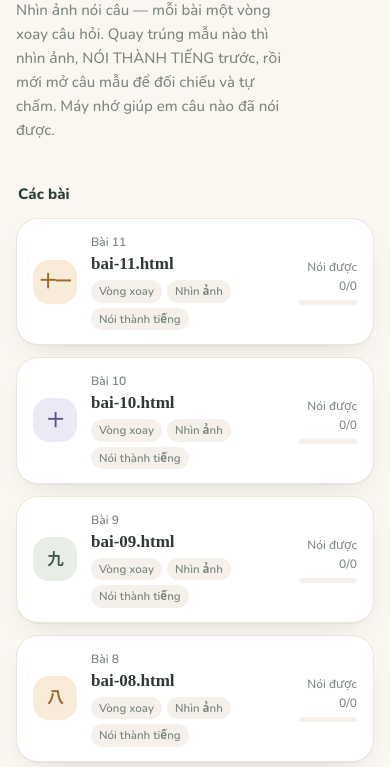
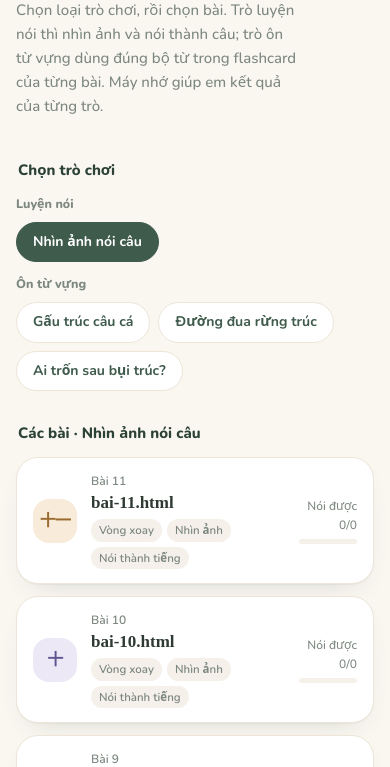
Before and after one commit to zqing2455-droid/ON-TAP-HSK2, a plain HTML site: page tro-choi/index.html in a window 390 px wide. Shown: the part 146-913 px from the top of the page. Drawn offline with nearby package versions, Linux system fonts and the light colour scheme; no server answers.

Commit message:
Mục Trò chơi: phân loại Luyện nói / Ôn từ vựng, thêm trang choi.html

```diff
--- a/tro-choi/index.html
+++ b/tro-choi/index.html
@@ -3,7 +3,7 @@
 <head>
 <meta charset="utf-8">
 <meta name="viewport" content="width=device-width,initial-scale=1">
-<title>Trò chơi · Nhìn ảnh nói câu · HSK2</title>
+<title>Trò chơi · HSK2</title>
 <link rel="preconnect" href="https://fonts.gstatic.com" crossorigin>
 <link rel="stylesheet" href="https://fonts.googleapis.com/css2?family=Be+Vietnam+Pro:wght@400;600;800&family=Noto+Serif+SC:wght@400;600;900&display=swap">
 <style>
@@ -68,7 +68,14 @@ a.les.done .seal{background:var(--jade); box-shadow:inset 0 0 0 2px rgba(255,255
   padding:14px 16px; box-shadow:var(--shadow); color:var(--ink-2); font-size:13.5px}
 .how b{color:var(--ink)}
 footer{margin-top:40px; padding-top:16px; border-top:1px solid var(--line); font-size:12.5px; color:var(--muted)}
-@media (max-width:480px){ .prog{width:58px} .seal{width:40px;height:40px;font-size:18px} }
+.kinds{display:grid; gap:12px}
+.kgroup{display:flex; flex-wrap:wrap; align-items:center; gap:8px 12px}
+.klabel{flex:none; width:92px; font-size:12.5px; font-weight:800; color:var(--muted)}
+.tabs{display:flex; flex-wrap:wrap; gap:8px}
+.tab{font:inherit; font-size:14px; font-weight:700; padding:8px 16px; border-radius:99px; cursor:pointer;
+  background:var(--card); color:var(--ink); border:1px solid var(--line)}
+.how p{margin:0 0 6px} .how p:last-child{margin:0}
+@media (max-width:480px){ .prog{width:58px} .seal{width:40px;height:40px;font-size:18px} .klabel{width:100%} }
 </style>
 <!-- MAM-XANH:dau -->
 <link rel="preconnect" href="https://fonts.googleapis.com">
@@ -85,34 +92,68 @@ footer{margin-top:40px; padding-top:16px; border-top:1px solid var(--line); font
 
 <header>
   <div class="eyebrow">《新 HSK 教程 2》</div>
-  <h1>Trò chơi <span class="zh">看图说话</span></h1>
-  <p class="sub">Nhìn ảnh nói câu — mỗi bài một vòng xoay câu hỏi. Quay trúng mẫu nào thì nhìn ảnh,
-  NÓI THÀNH TIẾNG trước, rồi mới mở câu mẫu để đối chiếu và tự chấm. Máy nhớ giúp em câu nào đã nói được.</p>
+  <h1>Trò chơi <span class="zh">游戏</span></h1>
+  <p class="sub">Chọn loại trò chơi, rồi chọn bài. Trò luyện nói thì nhìn ảnh và nói thành câu;
+  trò ôn từ vựng dùng đúng bộ từ trong flashcard của từng bài. Máy nhớ giúp em kết quả của từng trò.</p>
 </header>
 
-<h2 class="sec">Các bài</h2>
+<h2 class="sec">Chọn trò chơi</h2>
+<div class="kinds">
+  <div class="kgroup">
+    <div class="klabel">Luyện nói</div>
+    <div class="tabs" role="tablist">
+      <button class="tab" role="tab" data-k="nhin-anh">Nhìn ảnh nói câu</button>
+    </div>
+  </div>
+  <div class="kgroup">
+    <div class="klabel">Ôn từ vựng</div>
+    <div class="tabs" role="tablist">
+      <button class="tab" role="tab" data-k="cau-ca">Gấu trúc câu cá</button>
+      <button class="tab" role="tab" data-k="duong-dua">Đường đua rừng trúc</button>
+      <button class="tab" role="tab" data-k="bui-truc">Ai trốn sau bụi trúc?</button>
+    </div>
+  </div>
+</div>
+
+<h2 class="sec" id="secTitle">Các bài</h2>
 <div class="list" id="list"></div>
 
 <h2 class="sec">Chơi thế nào cho vào</h2>
-<div class="how">
-  <b>Lượt 1</b> — quay vòng, nhìn ảnh rồi nói to cả câu. Chưa nói được thì chấm “Cần luyện lại”, đừng ngại.<br>
-  <b>Lượt 2</b> — bấm “Quay lại những mẫu còn hồng”, chỉ luyện lại đúng những câu còn vấp.<br>
-  <b>Lượt 3</b> — tự nói mà KHÔNG mở câu mẫu. Nói trơn được cả bài là thuộc thật.
-</div>
+<div class="how" id="how"></div>
 
 <footer>Tiến độ được lưu trên máy em đang dùng. Bài mới nhất nằm trên cùng.</footer>
 </div>
 
 <script>
-/* ═════════ TỰ ĐỘNG TÌM BỘ THẺ ═════════
-   Trang tự dò bai-01.html, bai-02.html, … trong cùng thư mục cho tới khi
-   không thấy file tiếp theo. Thêm bài mới chỉ cần copy file vào đây, không phải sửa trang này. */
+/* ═════════ PHÂN LOẠI TRÒ CHƠI ═════════
+   Luyện nói   · nhin-anh  → mỗi bài một file bai-NN.html trong thư mục này (nặng vì có ảnh).
+   Ôn từ vựng  · cau-ca, duong-dua, bui-truc → dùng chung trang choi.html?tro=…&bai=N,
+                 dữ liệu từng bài ở du-lieu/bai-NN.json (dựng bằng assets/dung-tro-choi.py).
+   Trang tự dò file bài cho tới khi không thấy file tiếp theo — thêm bài mới không phải sửa trang này. */
 const NUM='零一二三四五六七八九十';
 const cn=n=> n<=10?NUM[n] : n<20?'十'+(n%10?NUM[n%10]:'') : NUM[Math.floor(n/10)]+'十'+(n%10?NUM[n%10]:'');
 const pad=n=>String(n).padStart(2,'0');
 const esc=s=>String(s).replace(/[&<>"]/g,c=>({'&':'&amp;','<':'&lt;','>':'&gt;','"':'&quot;'}[c]));
 
-/* Đếm số mẫu câu học viên đã chấm "Nói được rồi" (trò chơi lưu {thứ tự: 1|0}). */
+const LOAI={
+  'nhin-anh':{ten:'Nhìn ảnh nói câu', tags:['Vòng xoay','Nhìn ảnh','Nói thành tiếng'], how:
+    '<p><b>Lượt 1</b> — quay vòng, nhìn ảnh rồi nói to cả câu. Chưa nói được thì chấm “Cần luyện lại”, đừng ngại.</p>'+
+    '<p><b>Lượt 2</b> — bấm “Quay lại những mẫu còn hồng”, chỉ luyện lại đúng những câu còn vấp.</p>'+
+    '<p><b>Lượt 3</b> — tự nói mà KHÔNG mở câu mẫu. Nói trơn được cả bài là thuộc thật.</p>'},
+  'cau-ca':{ten:'Gấu trúc câu cá', tags:['Nghe → chữ','Nghĩa → chữ','10 lượt'], how:
+    '<p><b>Nghe → chữ</b> — nghe một từ, bấm con cá mang đúng chữ đó để câu lên. Chưa rõ thì bấm “Nghe lại” hoặc “Chậm”.</p>'+
+    '<p><b>Nghĩa → chữ</b> — xem nghĩa tiếng Việt, câu con cá mang chữ Hán tương ứng.</p>'+
+    '<p>Câu trúng ngay lần đầu mới được tính điểm. Mỗi lần câu lên, em đọc to từ đó một lần.</p>'},
+  'duong-dua':{ten:'Đường đua rừng trúc', tags:['Điền từ','Chọn chữ theo nghĩa','1 người · 2 đội'], how:
+    '<p><b>1 người</b> — đúng thì em tiến 1 bước, sai thì bạn Thỏ nhảy 2 bước. Về rừng trúc trước Thỏ là thắng.</p>'+
+    '<p><b>2 đội</b> — hai đội thay phiên trả lời trên cùng một màn hình, hợp để chơi trên lớp.</p>'+
+    '<p>Câu điền từ lấy từ câu ví dụ trong flashcard. Trả lời xong, em đọc to cả câu theo phiên âm hiện ra.</p>'},
+  'bui-truc':{ten:'Ai trốn sau bụi trúc?', tags:['Nhớ 6 thẻ từ','Nói thành tiếng','6 lượt'], how:
+    '<p>Nhìn kỹ sáu thẻ từ (bấm vào thẻ để nghe), rồi bấm “Trốn đi!”. Các thẻ đổi chỗ và một thẻ trốn sau bụi trúc.</p>'+
+    '<p>Em <b>nói to</b> từ vừa trốn bằng tiếng Trung trước, rồi mới chọn chữ. Bí thì bấm “Gợi ý” để xem nghĩa.</p>'}
+};
+
+/* ── Luyện nói: đếm số mẫu câu đã chấm "Nói được rồi" (trò chơi lưu {thứ tự: 1|0}) ── */
 function known(key){
   try{
     const o=JSON.parse(localStorage.getItem(key)||'null');
@@ -120,7 +161,6 @@ function known(key){
   }catch(e){}
   return 0;
 }
-
 /* File trò chơi nặng vì có ảnh — chỉ xin vài KB đầu để đọc thẻ <meta name="tc-…">. */
 async function readSet(n){
   const file='bai-'+pad(n)+'.html';
@@ -130,32 +170,74 @@ async function readSet(n){
   const tag=k=>(html.match(new RegExp('<meta\\s+name="tc-'+k+'"\\s+content="([^"]*)"'))||[])[1];
   return {so:n, file, han:tag('han')||file, key:tag('key')||file, total:+(tag('total')||0)};
 }
+/* ── Ôn từ vựng: đọc du-lieu/bai-NN.json (nhẹ, chỉ vài KB) ── */
+async function readData(n){
+  let r; try{ r=await fetch('du-lieu/bai-'+pad(n)+'.json',{cache:'no-cache'}); }catch(e){ return null; }
+  if(!r.ok) return null;
+  let d; try{ d=await r.json(); }catch(e){ return null; }
+  return {so:n, han:d.han||('Bài '+n), tu:(d.pool||[]).length, cau:(d.cloze||[]).length};
+}
+const KHO={};                                  // nhớ kết quả dò để đổi qua lại giữa các trò không phải tải lại
+async function tim(nhom){
+  if(KHO[nhom]) return KHO[nhom];
+  const doc = nhom==='noi'?readSet:readData, found=[];
+  for(let n=1;n<=200;n++){ const s=await doc(n); if(!s) break; found.push(s); }
+  return KHO[nhom]=found.sort((a,b)=>b.so-a.so);
+}
+function tienDo(k,so){
+  try{ const o=JSON.parse(localStorage.getItem('hsk2-tc-'+k+'-bai'+pad(so))||'null');
+       if(o && typeof o==='object') return o; }catch(e){}
+  return null;
+}
 
-(async()=>{
+let dang=null;
+async function chon(k){
+  if(!LOAI[k]) k='nhin-anh';
+  dang=k;
+  try{ localStorage.setItem('hsk2-tc-loai',k); }catch(e){}
+  if(location.hash.slice(1)!==k) history.replaceState(null,'','#'+k);
+  document.querySelectorAll('.tab').forEach(t=>t.setAttribute('aria-selected', t.dataset.k===k?'true':'false'));
+  document.getElementById('secTitle').textContent='Các bài · '+LOAI[k].ten;
+  document.getElementById('how').innerHTML=LOAI[k].how;
   const list=document.getElementById('list');
-  list.innerHTML='<p class="meta">Đang tải danh sách trò chơi…</p>';
-  const found=[];
-  for(let n=1;n<=200;n++){ const s=await readSet(n); if(!s) break; found.push(s); }
+  list.innerHTML='<p class="meta">Đang tải danh sách bài…</p>';
+  const found=await tim(k==='nhin-anh'?'noi':'tu');
+  if(dang!==k) return;                         // em đã bấm sang trò khác trong lúc đang tải
   list.innerHTML='';
-  if(!found.length){
-    list.innerHTML='<p class="meta">Chưa có trò chơi nào. Hãy đặt file bai-01.html vào thư mục tro-choi/.</p>';
-    return;
-  }
-  found.sort((a,b)=>b.so-a.so).forEach(s=>{
-    const k=s.total?Math.min(known(s.key),s.total):0, pct=s.total?Math.round(k/s.total*100):0;
+  if(!found.length){ list.innerHTML='<p class="meta">Chưa có bài nào cho trò chơi này.</p>'; return; }
+  const tags=LOAI[k].tags.map(t=>'<span>'+esc(t)+'</span>').join('');
+  found.forEach(s=>{
+    let href, meta, prog, pct;
+    if(k==='nhin-anh'){
+      const n=s.total?Math.min(known(s.key),s.total):0; pct=s.total?Math.round(n/s.total*100):0;
+      href=s.file; meta='Bài '+s.so+(s.total?' · '+s.total+' mẫu câu':'');
+      prog=pct===100?'✓ Nói hết':'Nói được '+n+'/'+s.total;
+    }else{
+      const o=tienDo(k,s.so); pct=o&&o.total?Math.round(o.best/o.total*100):0;
+      href='choi.html?tro='+k+'&bai='+s.so;
+      meta='Bài '+s.so+' · '+s.tu+' từ'+(k==='duong-dua'&&s.cau?' · '+s.cau+' câu điền từ':'');
+      prog=!o?'Chưa chơi':o.done?'✓ Tốt nhất '+o.best+'/'+o.total:'Tốt nhất '+o.best+'/'+o.total;
+      if(o&&o.done) pct=100;
+    }
     const a=document.createElement('a');
-    a.className='les'+(pct===100?' done':''); a.href=s.file;
+    a.className='les'+(pct===100?' done':''); a.href=href;
     a.innerHTML=
       '<div class="seal">'+cn(s.so)+'</div>'+
       '<div class="body">'+
-        '<div class="meta">Bài '+s.so+(s.total?' · '+s.total+' mẫu câu':'')+'</div>'+
+        '<div class="meta">'+meta+'</div>'+
         '<div class="ttl"><span class="zh">'+esc(s.han)+'</span></div>'+
-        '<div class="tags"><span>Vòng xoay</span><span>Nhìn ảnh</span><span>Nói thành tiếng</span></div>'+
+        '<div class="tags">'+tags+'</div>'+
       '</div>'+
-      '<div class="prog">'+(pct===100?'✓ Nói hết':'Nói được '+k+'/'+s.total)+'<div class="bar"><i style="width:'+pct+'%"></i></div></div>';
+      '<div class="prog">'+prog+'<div class="bar"><i style="width:'+pct+'%"></i></div></div>';
     list.append(a);
   });
-})();
+}
+document.querySelectorAll('.tab').forEach(t=>t.onclick=()=>chon(t.dataset.k));
+window.addEventListener('hashchange',()=>{ const k=location.hash.slice(1); if(LOAI[k]&&k!==dang) chon(k); });
+window.addEventListener('pageshow',e=>{ if(e.persisted&&dang) chon(dang); });   // quay lại từ trò chơi: cập nhật tiến độ
+let dau=location.hash.slice(1);
+if(!LOAI[dau]){ try{ dau=localStorage.getItem('hsk2-tc-loai'); }catch(e){} }
+chon(LOAI[dau]?dau:'nhin-anh');
 </script>
 </body>
 </html>
```
Also changed, not shown: tro-choi/choi.html (added, +53 -0 lines).
